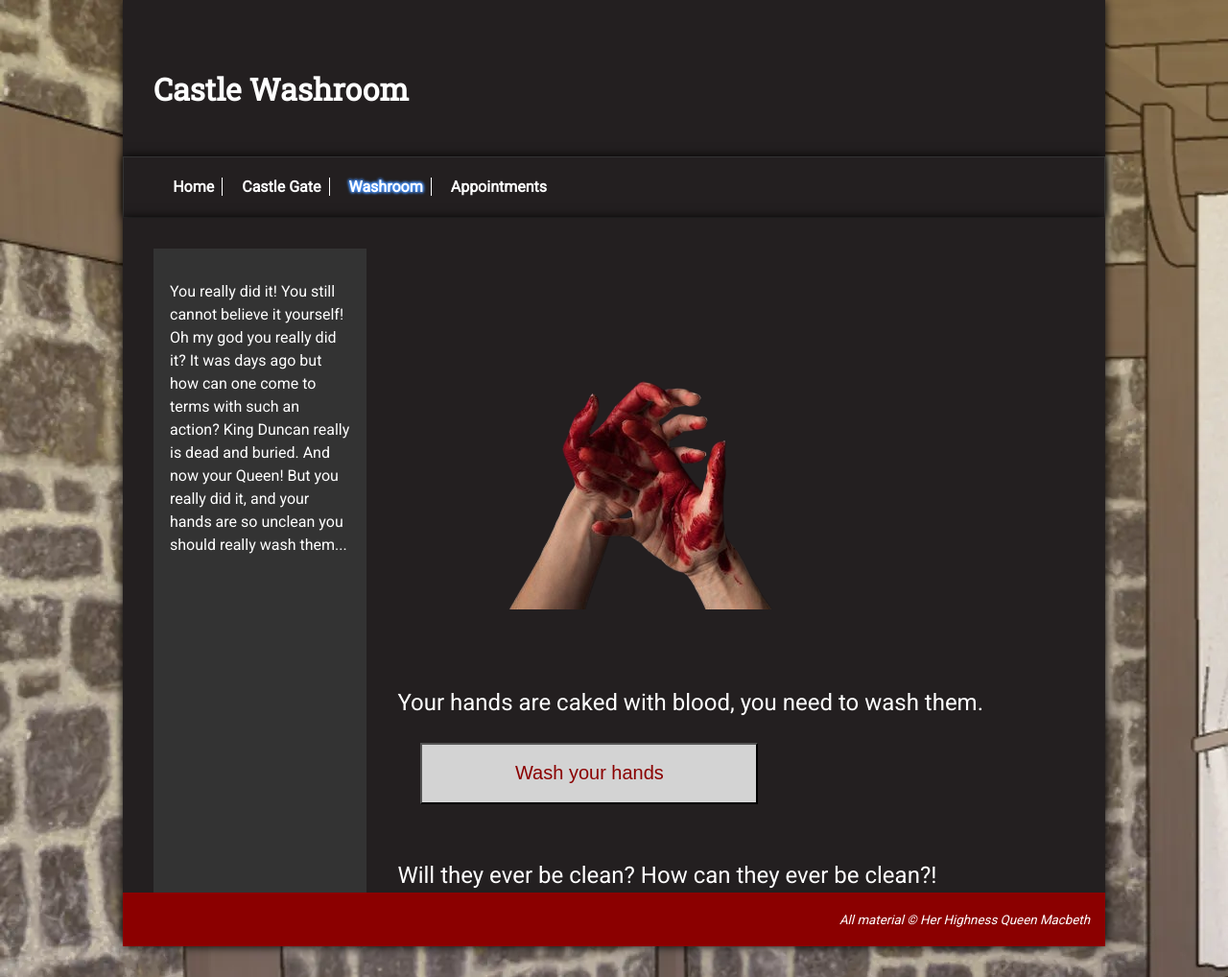
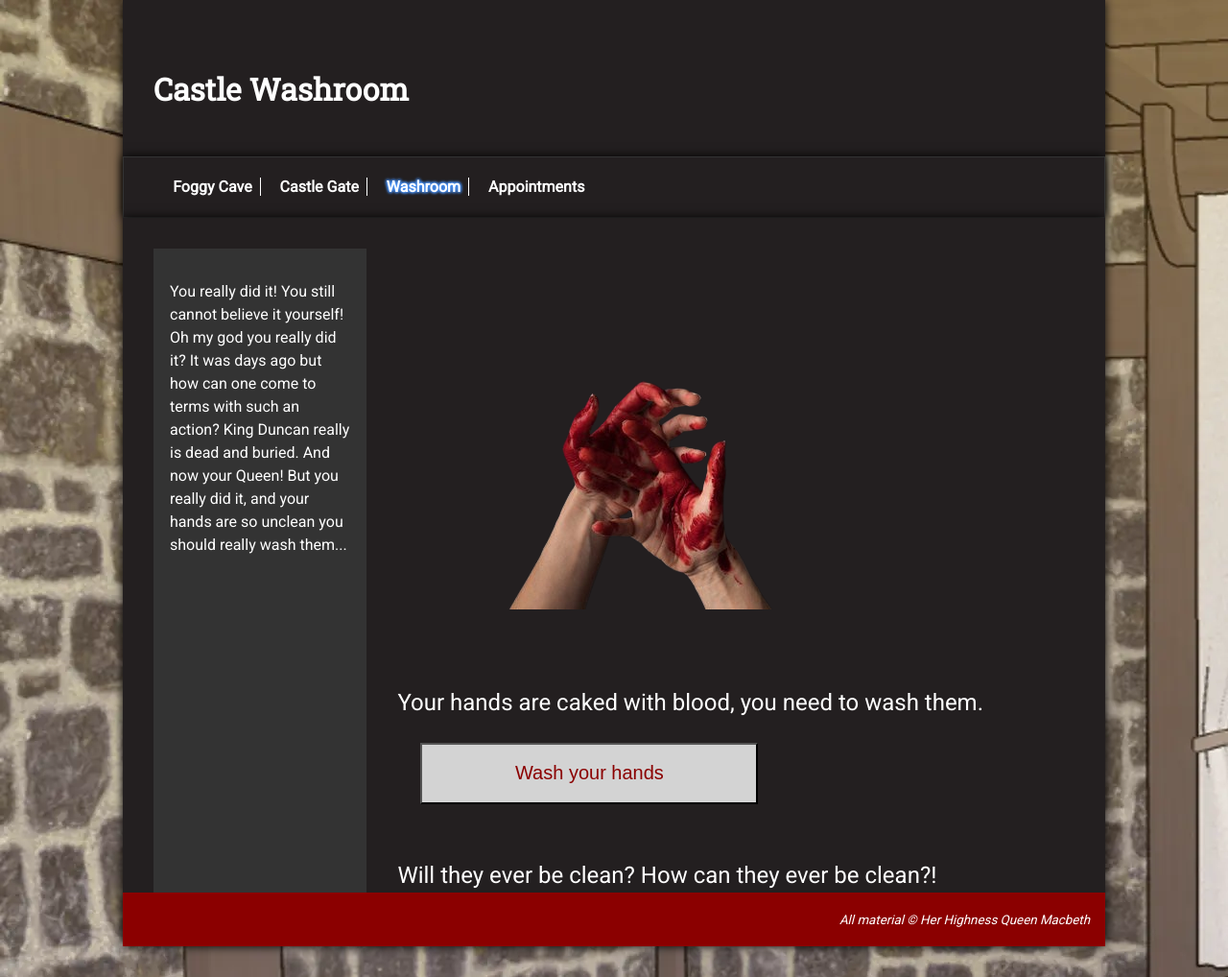
Before and after one commit to janWilijem/macbethsite, a plain HTML site: page bathroom.html in a window 1280 px wide. Shown: the whole page at 96% size. Drawn offline with Linux system fonts and the light colour scheme.

Commit message:
Add files via upload

```diff
--- a/bathroom.html
+++ b/bathroom.html
@@ -19,7 +19,7 @@
         <label for="nav-box" id="nav-trigger">Menu</label>
         <input id="nav-box" type="checkbox">
         <ul>
-          <li><a href="index.html">Home</a></li>
+          <li><a href="index.html">Foggy Cave</a></li>
           <li><a href="castle.html">Castle Gate</a></li>
           <li><a href="bathroom.html" id="current-page">Washroom</a></li>
           <li><a href="appointments.html">Appointments</a></li>
```
